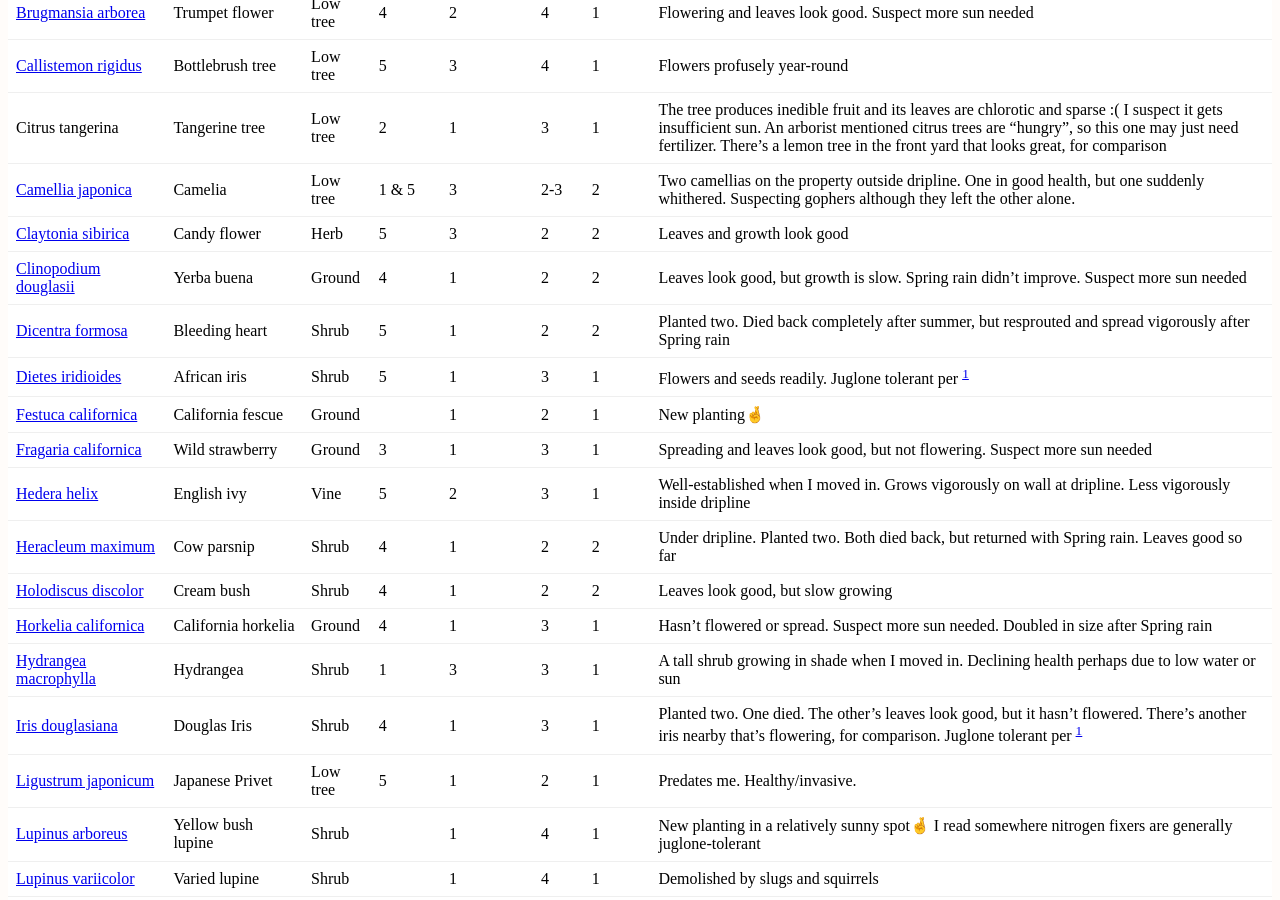
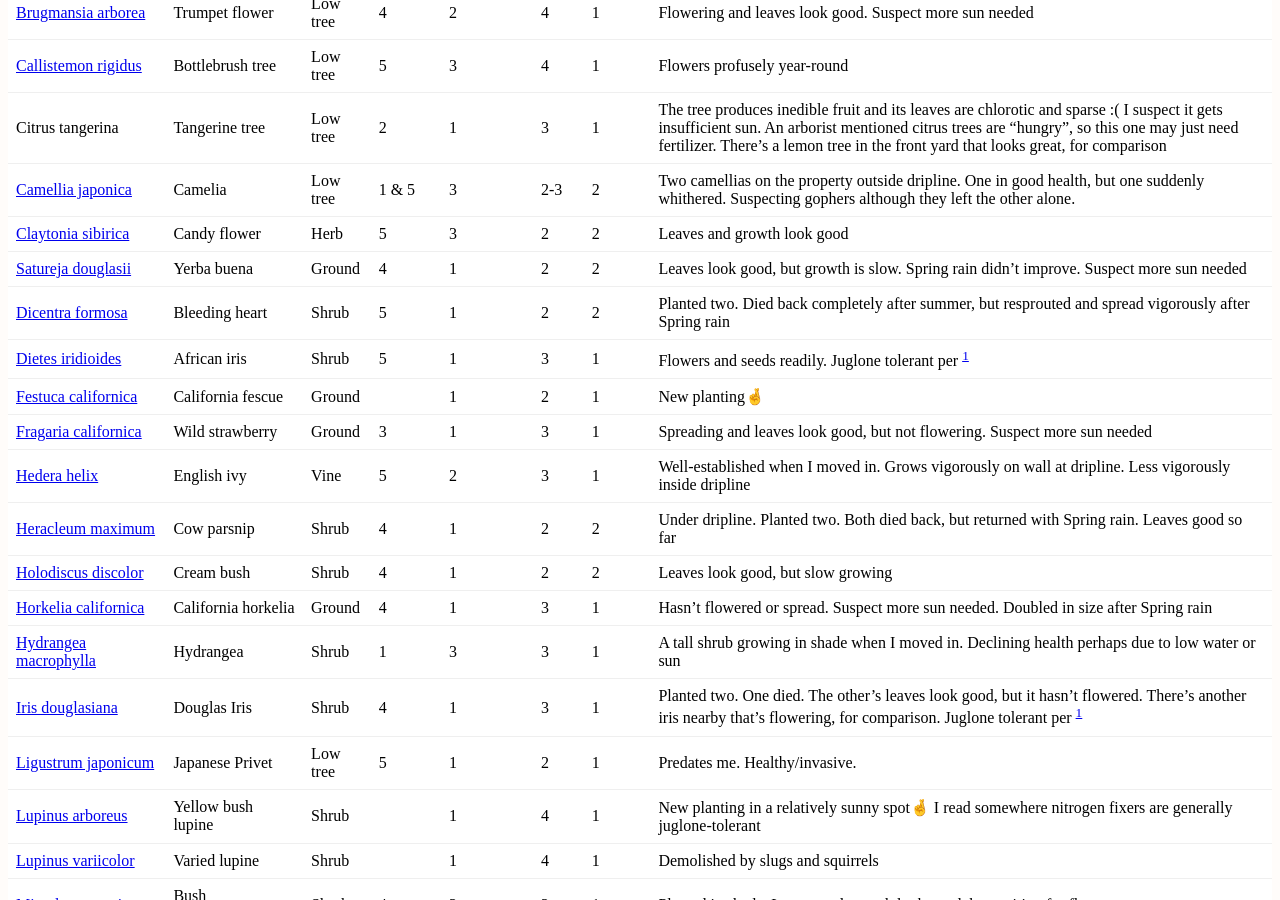
Before and after one commit to erikeldridge/erikeldridge.github.com, a Jekyll site: the page built from _posts/2018-01-20-walnut-guild.md, in a window 1280 px wide and 900 px high, scrolled down 1059 px. Built offline with Jekyll 4.4.1, drawn with Linux system fonts in a browser that asks for light colours; nearby versions of some CDN libraries.

Commit message:
Update from Forestry.io - 2018-01-20-walnut-guild.md

```diff
--- a/_posts/2018-01-20-walnut-guild.md
+++ b/_posts/2018-01-20-walnut-guild.md
@@ -48,7 +48,7 @@ Here are the plants I've tried:
 | Citrus tangerina | Tangerine tree | Low tree | 2 | 1 | 3 | 1 | The tree produces inedible fruit and its leaves are chlorotic and sparse :( I suspect it gets insufficient sun. An arborist mentioned citrus trees are "hungry", so this one may just need fertilizer. There's a lemon tree in the front yard that looks great, for comparison |
 | [Camellia japonica](https://www.inaturalist.org/taxa/83056-Camellia-japonica) | Camelia | Low tree | 1 & 5 | 3 | 2-3 | 2 | Two camellias on the property outside dripline. One in good health, but one suddenly whithered. Suspecting gophers although they left the other alone. |
 | [Claytonia sibirica](https://www.inaturalist.org/taxa/55767-Claytonia-sibirica) | Candy flower | Herb | 5 | 3 | 2 | 2 | Leaves and growth look good |
-| [Clinopodium douglasii](https://www.inaturalist.org/taxa/53203-Clinopodium-douglasii) | Yerba buena | Ground | 4 | 1 | 2 | 2 | Leaves look good, but growth is slow. Spring rain didn't improve. Suspect more sun needed |
+| [Satureja douglasii](https://www.laspilitas.com/nature-of-california/plants/622--satureja-douglasii) | Yerba buena | Ground | 4 | 1 | 2 | 2 | Leaves look good, but growth is slow. Spring rain didn't improve. Suspect more sun needed |
 | [Dicentra formosa](https://www.laspilitas.com/nature-of-california/plants/241--dicentra-formosa) | Bleeding heart | Shrub | 5 | 1 | 2 | 2 | Planted two. Died back completely after summer, but resprouted and spread vigorously after Spring rain |
 | [Dietes iridioides](https://www.inaturalist.org/taxa/129407-Dietes-iridioides) | African iris | Shrub | 5 | 1 | 3 | 1 | Flowers and seeds readily. Juglone tolerant per [^PennState] |
 | [Festuca californica](https://www.inaturalist.org/taxa/57169-Festuca-californica)  | California fescue | Ground |  | 1 | 2 | 1 | New planting🤞 |
```
